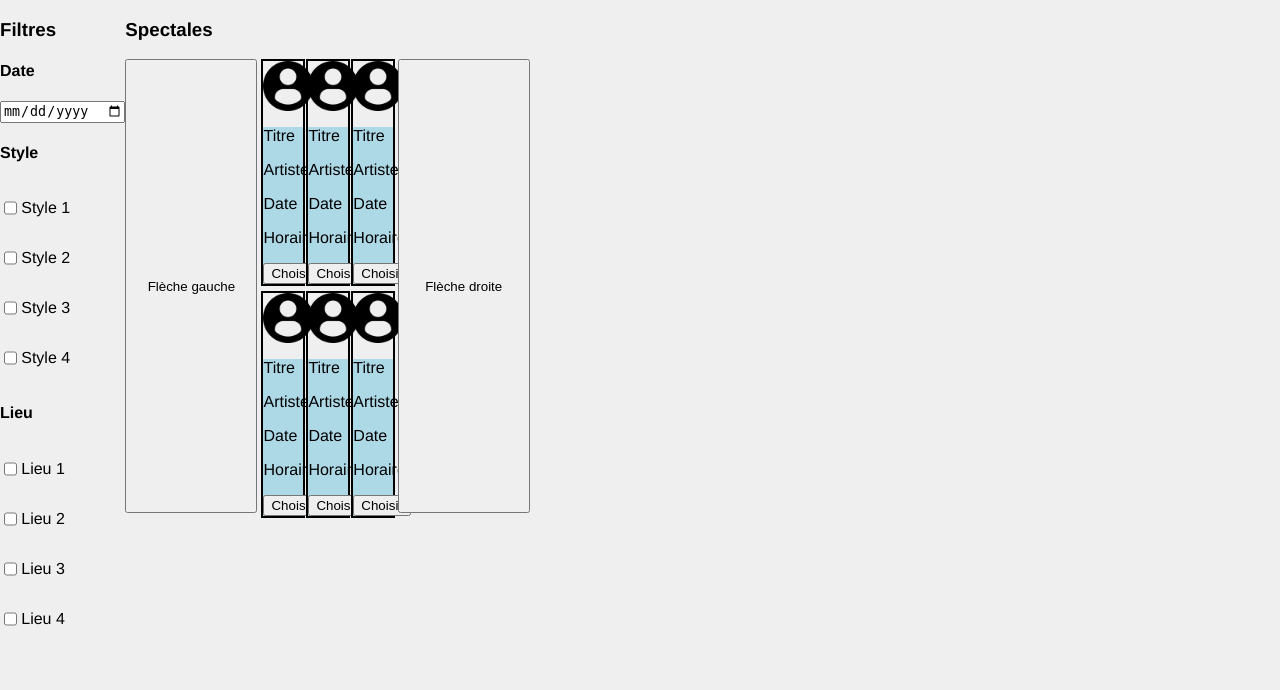
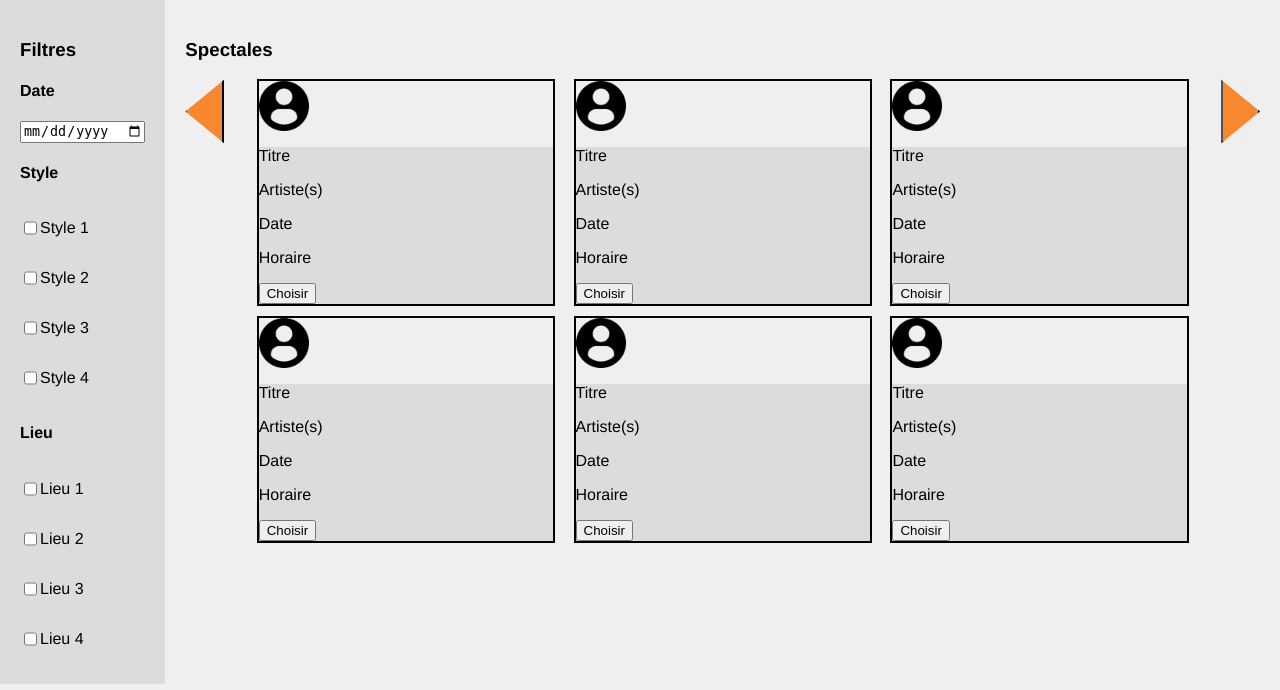
Before and after one commit to JulesSteelandt/NRV.net, a PHP site: page /public/html/page_accueil.html in a window 1280 px wide. Shown: the part 110-800 px from the top of the page. Run offline with PHP 8.4, Linux system fonts and the light colour scheme; style sheets or scripts are compiled from the project's sources.

Commit message:
définition de la grille des articles et des flèches

```diff
--- a/web/public/html/page_accueil.html
+++ b/web/public/html/page_accueil.html
@@ -22,7 +22,7 @@
             </div>
         </header>
         <section>
-            <div>
+            <div id="accueil_filtres">
                 <h3>Filtres</h3>
                 <div>
                     <h4>Date</h4>
@@ -71,13 +71,13 @@
                     </div>
                 </div>
             </div>
-            <div>
+            <div id="accueil_liste_spectacles">
                 <h3>
                     Spectales
                 </h3>
                 <div>
-                    <button>Flèche gauche</button>
-                    <div>
+                    <button></button>
+                    <div id="grille_articles">
                         <article>
                             <img src="../images/user.png">
                             <div>
@@ -139,7 +139,7 @@
                             </div>
                         </article>
                     </div>
-                    <button>Flèche droite</button>
+                    <button></button>
                 </div>
             </div>
         </section>
--- a/web/public/scss/_variables.scss
+++ b/web/public/scss/_variables.scss
@@ -0,0 +1,4 @@
+$color-theme-orange: #F8882D;
+$color-theme-gray: #dedbdb;
+$largeur_goutieres: 2%;
+$largeur_article: calc((100% - 2 * $largeur_goutieres) / 3);
--- a/web/public/scss/page_accueil.scss
+++ b/web/public/scss/page_accueil.scss
@@ -1,8 +1,11 @@
 @import "_reset";
+@import "_variables";
 
 body {
   header {
-    background-color: #F8882D;
+    // position: fixed;
+    width: 100%;
+    background-color: $color-theme-orange;
     display: flex;
     justify-content: space-between;
     div:nth-child(1) {
@@ -36,7 +39,11 @@ body {
   section {
     display: flex;
     flex-direction: row;
-    div:nth-child(1) {
+    #accueil_filtres {
+      width: 10%;
+      padding: 20px;
+      background-color: $color-theme-gray;
+
       h3 {
 
       }
@@ -61,16 +68,38 @@ body {
       }
     }
 
-    div:nth-child(2) {
+    #accueil_liste_spectacles {
+      padding: 20px;
+      width: 90%;
+
       h3 {
 
       }
       &>div {
+        display: flex;
+        flex-direction: row;
+        justify-content: space-between;
+        gap: 3%;
+        button:nth-child(1) {
+          width: 40px;
+          height: 64px;
+          background-color: $color-theme-orange;
+
+          clip-path: polygon(100% 100%, 100% 0, 0 50%);
+        }
+        button:nth-child(3) {
+          width: 40px;
+          height: 64px;
+          background-color: $color-theme-orange;
+          clip-path: polygon(0 0, 0 100%, 100% 50%);
+        }
+
+        #grille_articles {
+          width: 90%;
           display: grid;
-        grid-template-columns: 33% 33% 33%;
-        grid-gap: 1%;
-        //background-color: red;
-        width: 100%;
+          grid-template-columns: repeat(3, $largeur_article);
+          grid-gap: $largeur_goutieres;
+          box-sizing: border-box;
 
           @for $i from 1 through 6 {
             article:nth-child(#{$i}) {
@@ -79,7 +108,7 @@ body {
                 width: 50px;
               }
               &>div {
-              background-color: lightblue;
+                background-color: $color-theme-gray;
                 @for $j from 1 through 4 {
                   p:nth-child(#{$j}) {
 
@@ -95,3 +124,4 @@ body {
       }
     }
   }
+}
```
Lines whose indentation alone changed are shown as unchanged.
